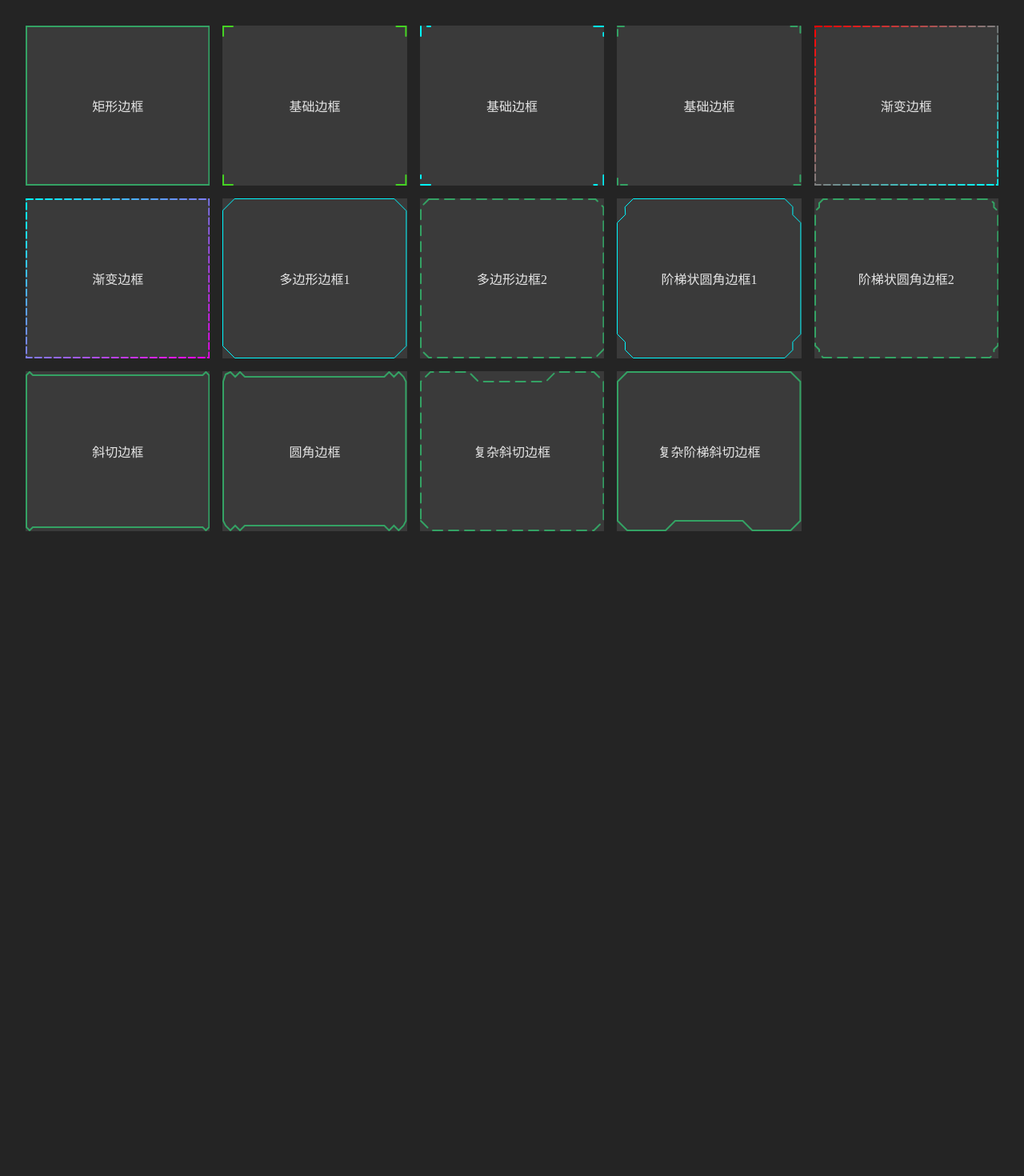
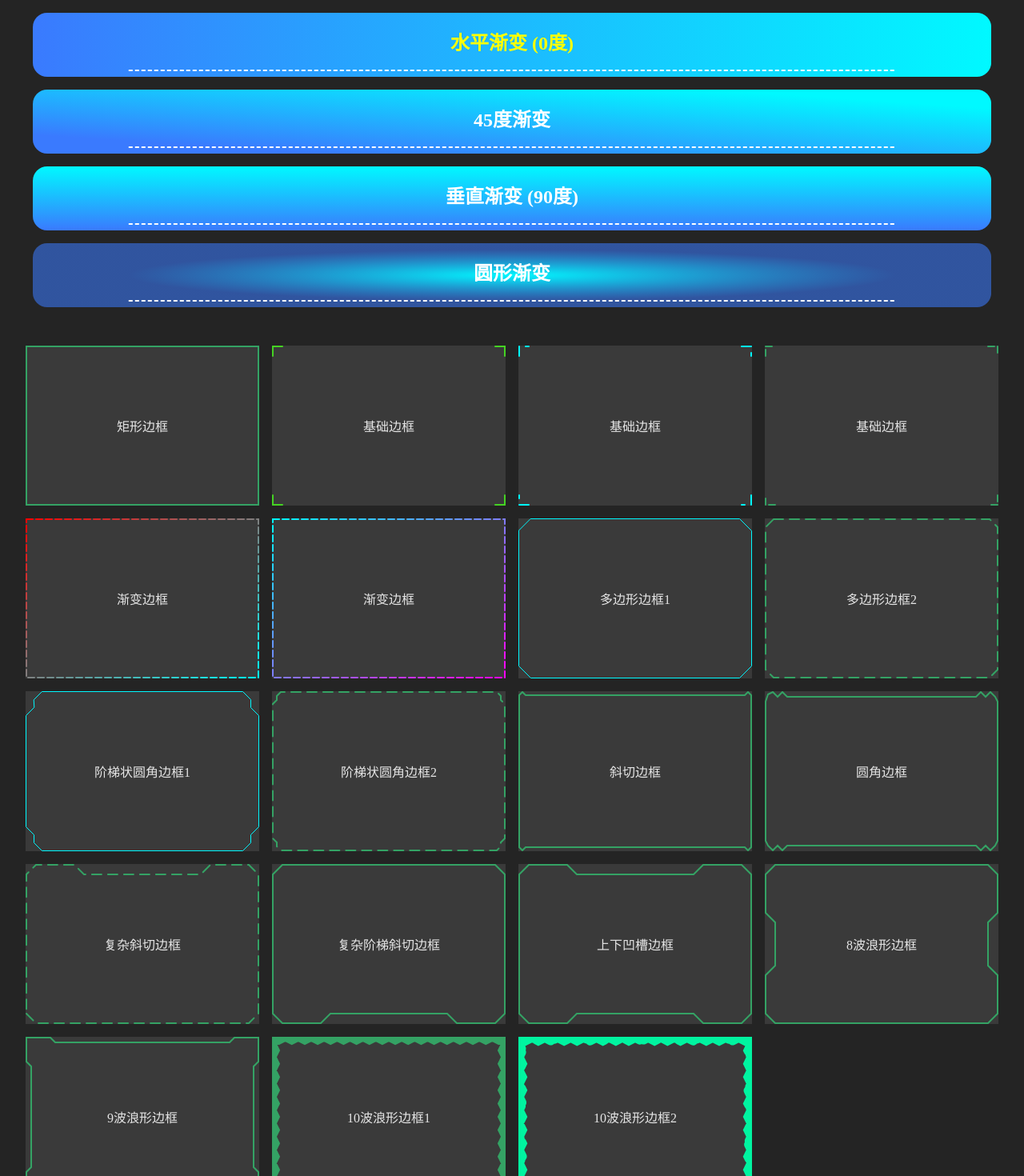
Before and after one commit to scqilin/vue3-svg-deco, a Vue app: page /demo in a window 1280 px wide. Shown: the top 1470 px of the page at 80% size. Before the commit the page ends 800 px from the top, so only its background shows below. Built offline with nearby package versions, Linux system fonts and the light colour scheme.

Commit message:
feat:border

```diff
--- a/src/components/borders/index.ts
+++ b/src/components/borders/index.ts
@@ -6,5 +6,9 @@ export { default as PolygonBorder3 } from './polygonBorders/PolygonBorder3.vue'
 export { default as PolygonBorder4 } from './polygonBorders/PolygonBorder4.vue'
 export { default as PolygonBorder5 } from './polygonBorders/PolygonBorder5.vue'
 export { default as PolygonBorder6 } from './polygonBorders/PolygonBorder6.vue'
+export { default as PolygonBorder7 } from './polygonBorders/PolygonBorder7.vue'
+export { default as PolygonBorder8 } from './polygonBorders/PolygonBorder8.vue'
+export { default as PolygonBorder9 } from './polygonBorders/PolygonBorder9.vue'
+export { default as PolygonBorder10 } from './polygonBorders/PolygonBorder10.vue'
 
 export { default as RectBorder } from './RectBorder.vue'
--- /dev/null
+++ b/src/components/borders/polygonBorders/PolygonBorder10.vue
@@ -0,0 +1,64 @@
+<template>
+  <DecoDiv>
+    <slot></slot>
+    <template #svg="{ slotWidth, slotHeight }">
+      <BasePolygon v-bind="props" :width="slotWidth" :height="slotHeight"
+        :points="computedPoints(slotWidth, slotHeight)" />
+    </template>
+  </DecoDiv>
+</template>
+
+<script setup lang="ts">
+import { baseGraphProps, polygonProps } from '../../baseGraph/props';
+import { BasePolygon } from '../../baseGraph';
+import DecoDiv from '../../common/DecoDiv.vue';
+
+const props = defineProps({
+  ...baseGraphProps,
+  ...polygonProps,
+  bevelSize: { type: Number, default: 4 },
+});
+
+const computedPoints = (width: number, height: number) => {
+  let { bevelSize, strokeWidth } = props;
+  const halfStroke = strokeWidth / 20; // 这里的12是为了让边框外溢 制造相框效果
+
+  // 上下边锯齿数量和宽度
+  const teethCountX = Math.max(2, Math.floor((width - halfStroke * 2) / (bevelSize * 2)));
+  const toothW = (width - halfStroke * 2) / teethCountX;
+  // 左右边锯齿数量和高度
+  const teethCountY = Math.max(2, Math.floor((height - halfStroke * 2) / (bevelSize * 2)));
+  const toothH = (height - halfStroke * 2) / teethCountY;
+
+  const points = [];
+
+  // 上边锯齿（左到右）
+  for (let i = 0; i <= teethCountX; i++) {
+    const x = halfStroke + i * toothW;
+    const y = (i % 2 === 0) ? halfStroke : halfStroke + toothH / 2;
+    points.push([x, y]);
+  }
+  // 右边锯齿（上到下）
+  for (let i = 1; i <= teethCountY; i++) {
+    const y = halfStroke + i * toothH;
+    const x = (i % 2 === 0) ? width - halfStroke - toothW / 2 : width - halfStroke;
+    points.push([x, y]);
+  }
+  // 下边锯齿（右到左）
+  for (let i = teethCountX - 1; i >= 0; i--) {
+    const x = halfStroke + i * toothW;
+    const y = ((teethCountX - i) % 2 === 0) ? height - halfStroke : height - halfStroke - toothH / 2;
+    points.push([x, y]);
+  }
+  // 左边锯齿（下到上）
+  for (let i = teethCountY - 1; i > 0; i--) {
+    const y = halfStroke + i * toothH;
+    const x = (i % 2 === 0) ? halfStroke + toothW / 2 : halfStroke;
+    points.push([x, y]);
+  }
+  // 闭合
+  points.push(points[0]);
+
+  return points.map(p => p.join(",")).join(" ");
+};
+</script>
--- /dev/null
+++ b/src/components/borders/polygonBorders/PolygonBorder7.vue
@@ -0,0 +1,55 @@
+<template>
+  <DecoDiv>
+    <slot></slot>
+    <template #svg="{ slotWidth, slotHeight }">
+      <BasePolygon v-bind="props" :width="slotWidth" :height="slotHeight"
+        :points="computedPoints(slotWidth, slotHeight)" />
+    </template>
+  </DecoDiv>
+</template>
+
+<script setup lang="ts">
+import { baseGraphProps, polygonProps } from '../../baseGraph/props';
+import { BasePolygon } from '../../baseGraph';
+import DecoDiv from '../../common/DecoDiv.vue';
+
+const props = defineProps({
+  ...baseGraphProps,
+  ...polygonProps,
+  bevelSize: { type: Number, default: 12 }
+});
+
+const computedPoints = (width: number, height: number) => {
+  let { bevelSize, strokeWidth } = props;
+  const halfStroke = strokeWidth / 2;
+  // 计算最大允许的 bevelSize，保证凹槽不会重叠
+  const maxBevel = Math.floor((width - halfStroke * 2) / 14); // 6+6+1+1=14
+  if (bevelSize > maxBevel) bevelSize = maxBevel;
+
+  return [
+    // 左上
+    [halfStroke, bevelSize + halfStroke],
+    [bevelSize + halfStroke, halfStroke],
+    // 上边中部（凹槽）
+    [bevelSize * 5 + halfStroke, halfStroke],
+    [bevelSize * 6 + halfStroke, bevelSize + halfStroke],
+    [width - bevelSize * 6 - halfStroke, bevelSize + halfStroke],
+    [width - bevelSize * 5 - halfStroke, halfStroke],
+    // 右上
+    [width - bevelSize - halfStroke, halfStroke],
+    [width - halfStroke, bevelSize + halfStroke],
+    // 右侧
+    [width - halfStroke, height - bevelSize - halfStroke],
+    // 右下
+    [width - bevelSize - halfStroke, height - halfStroke],
+    // 下边中部（凹槽）
+    [width - bevelSize * 5 - halfStroke, height - halfStroke],
+    [width - bevelSize * 6 - halfStroke, height - bevelSize - halfStroke],
+    [bevelSize * 6 + halfStroke, height - bevelSize - halfStroke],
+    [bevelSize * 5 + halfStroke, height - halfStroke],
+    // 左下
+    [bevelSize + halfStroke, height - halfStroke],
+    [halfStroke, height - bevelSize - halfStroke]
+  ].map(p => Array.isArray(p) ? p.join(',') : p).join(' ');
+};
+</script>
--- /dev/null
+++ b/src/components/borders/polygonBorders/PolygonBorder8.vue
@@ -0,0 +1,56 @@
+<template>
+  <DecoDiv>
+    <slot></slot>
+    <template #svg="{ slotWidth, slotHeight }">
+      <BasePolygon v-bind="props" :width="slotWidth" :height="slotHeight"
+        :points="computedPoints(slotWidth, slotHeight)" />
+    </template>
+  </DecoDiv>
+</template>
+
+<script setup lang="ts">
+import { baseGraphProps, polygonProps } from '../../baseGraph/props';
+import { BasePolygon } from '../../baseGraph';
+import DecoDiv from '../../common/DecoDiv.vue';
+
+const props = defineProps({
+  ...baseGraphProps,
+  ...polygonProps,
+  bevelSize: { type: Number, default: 12 }
+});
+
+const computedPoints = (width: number, height: number) => {
+  let { bevelSize, strokeWidth } = props;
+  const halfStroke = strokeWidth / 2;
+  // 计算最大允许的 bevelSize，保证凹槽不会重叠
+  const maxBevel = Math.floor((height - halfStroke * 2) / 14); // 使用高度计算最大凹槽
+  if (bevelSize > maxBevel) bevelSize = maxBevel;
+
+  return [
+    // 上边
+    [bevelSize + halfStroke, halfStroke],
+    [width - bevelSize - halfStroke, halfStroke],
+    // 右上
+    [width - halfStroke, bevelSize + halfStroke],
+    // 右边凹槽
+    [width - halfStroke, bevelSize * 5 + halfStroke],
+    [width - bevelSize - halfStroke, bevelSize * 6 + halfStroke],
+    [width - bevelSize - halfStroke, height - bevelSize * 6 - halfStroke],
+    [width - halfStroke, height - bevelSize * 5 - halfStroke],
+    // 右下
+    [width - halfStroke, height - bevelSize - halfStroke],
+    [width - bevelSize - halfStroke, height - halfStroke],
+    // 下边
+    [bevelSize + halfStroke, height - halfStroke],
+    // 左下
+    [halfStroke, height - bevelSize - halfStroke],
+    // 左边凹槽
+    [halfStroke, height - bevelSize * 5 - halfStroke],
+    [bevelSize + halfStroke, height - bevelSize * 6 - halfStroke],
+    [bevelSize + halfStroke, bevelSize * 6 + halfStroke],
+    [halfStroke, bevelSize * 5 + halfStroke],
+    // 左上
+    [halfStroke, bevelSize + halfStroke],
+  ].map(p => Array.isArray(p) ? p.join(',') : p).join(' ');
+};
+</script>
--- /dev/null
+++ b/src/components/borders/polygonBorders/PolygonBorder9.vue
@@ -0,0 +1,57 @@
+<template>
+  <DecoDiv>
+    <slot></slot>
+    <template #svg="{ slotWidth, slotHeight }">
+      <BasePolygon v-bind="props" :width="slotWidth" :height="slotHeight"
+        :points="computedPoints(slotWidth, slotHeight)" />
+    </template>
+  </DecoDiv>
+</template>
+
+<script setup lang="ts">
+import { baseGraphProps, polygonProps } from '../../baseGraph/props';
+import { BasePolygon } from '../../baseGraph';
+import DecoDiv from '../../common/DecoDiv.vue';
+
+const props = defineProps({
+  ...baseGraphProps,
+  ...polygonProps,
+  bevelSize: { type: Number, default: 6 }
+});
+
+const computedPoints = (width: number, height: number) => {
+  let { bevelSize, strokeWidth } = props;
+  const halfStroke = strokeWidth / 2;
+  // 计算最大允许的 bevelSize，保证凹槽不会重叠
+  const maxBevel = Math.floor(Math.min(width, height) / 14);
+  if (bevelSize > maxBevel) bevelSize = maxBevel;
+
+  return [
+    // 上边凹槽
+    [halfStroke, halfStroke],
+    [bevelSize * 5 + halfStroke, halfStroke],
+    [bevelSize * 6 + halfStroke, bevelSize + halfStroke],
+    [width - bevelSize * 6 - halfStroke, bevelSize + halfStroke],
+    [width - bevelSize * 5 - halfStroke, halfStroke],
+    [width - halfStroke, halfStroke],
+    // 右边凹槽
+    [width - halfStroke, bevelSize * 5 + halfStroke],
+    [width - bevelSize - halfStroke, bevelSize * 6 + halfStroke],
+    [width - bevelSize - halfStroke, height - bevelSize * 6 - halfStroke],
+    [width - halfStroke, height - bevelSize * 5 - halfStroke],
+    [width - halfStroke, height - halfStroke],
+    // 下边凹槽
+    [width - bevelSize * 5 - halfStroke, height - halfStroke],
+    [width - bevelSize * 6 - halfStroke, height - bevelSize - halfStroke],
+    [bevelSize * 6 + halfStroke, height - bevelSize - halfStroke],
+    [bevelSize * 5 + halfStroke, height - halfStroke],
+    [halfStroke, height - halfStroke],
+    // 左边凹槽
+    [halfStroke, height - bevelSize * 5 - halfStroke],
+    [bevelSize + halfStroke, height - bevelSize * 6 - halfStroke],
+    [bevelSize + halfStroke, bevelSize * 6 + halfStroke],
+    [halfStroke, bevelSize * 5 + halfStroke],
+    [halfStroke, halfStroke],
+  ].map(p => Array.isArray(p) ? p.join(',') : p).join(' ');
+};
+</script>
--- a/src/pages/Demo.vue
+++ b/src/pages/Demo.vue
@@ -1,25 +1,30 @@
 <script setup lang="ts">
 import {
   BaseBorder, GradientBorder, RectBorder,
-  PolygonBorder1, PolygonBorder2, PolygonBorder3, PolygonBorder4, PolygonBorder5, PolygonBorder6
+  PolygonBorder1, PolygonBorder2, PolygonBorder3, PolygonBorder4, PolygonBorder5, PolygonBorder6,
+  PolygonBorder7, PolygonBorder8, PolygonBorder9, PolygonBorder10
 } from '@/components/borders';
 
 import { Header } from '@/components/headers';
 
-const width = 400;
-const height = 100;
 const strokeWidth = 2;
 const stroke = '#34a264'; //00f9ff
-const color2 = '#ff00ff';
-const dashoffsetAnimate = false;
+
 </script>
 
 <template>
+  <div class="header-container">
+    <Header title="水平渐变 (0度)" color1="#3a7afe" color2="#00f9ff" textColor="#ffff00" lineColor="#ffffff" fontSize="24px"
+      :radius="18" :angle="0" />
+    <Header title="45度渐变" color1="#3a7afe" color2="#00f9ff" lineColor="#ffffff" fontSize="24px" :radius="18"
+      :angle="45" />
+    <Header title="垂直渐变 (90度)" color1="#3a7afe" color2="#00f9ff" lineColor="#ffffff" fontSize="24px" :radius="18"
+      :angle="90" />
+    <Header title="圆形渐变" color1="#00f9ff" color2="#3a7afe90" textColor="#ffffff" lineColor="#ffffff" fontSize="24px"
+      :radius="18" gradientType="radial" :radialCenterX="50" :radialCenterY="50" :radialRadius="40" />
+  </div>
   <div class="demo-container">
-    <!-- <Header :width="1200" :height="80" title="水平渐变 (0度)" color1="#3a7afe" color2="#00f9ff" textColor="#ffff00" lineColor="#ffffff" fontSize="24px" :radius="18" :angle="0"/>
-    <Header :width="1200" :height="80" title="45度渐变" color1="#3a7afe" color2="#00f9ff"  lineColor="#ffffff" fontSize="24px" :radius="18" :angle="45"/>
-    <Header :width="1200" :height="80" title="垂直渐变 (90度)" color1="#3a7afe" color2="#00f9ff" lineColor="#ffffff" fontSize="24px" :radius="18" :angle="90"/>
-    <Header :width="1200" :height="80" title="圆形渐变" color1="#00f9ff" color2="#3a7afe90" textColor="#ffffff" lineColor="#ffffff" fontSize="24px" :radius="18" gradientType="radial" :radialCenterX="50" :radialCenterY="50" :radialRadius="40"/> -->
+
     <RectBorder :strokeWidth="strokeWidth" :stroke="stroke">
       <div class="border-content">
         <span>矩形边框</span>
@@ -54,17 +59,18 @@ const dashoffsetAnimate = false;
     </GradientBorder>
 
     <PolygonBorder1 :bevelSize="15">
-      <div class="border-content" >
+      <div class="border-content">
         <span>多边形边框1</span>
       </div>
     </PolygonBorder1>
-    <PolygonBorder1 :strokeWidth="strokeWidth" :stroke="stroke" :strokeDasharray="'12,8'" :dur="'5s'" :dashoffsetValues="'0;40;0'">
+    <PolygonBorder1 :strokeWidth="strokeWidth" :stroke="stroke" :strokeDasharray="'12,8'" :dur="'5s'"
+      :dashoffsetValues="'0;40;0'">
       <div class="border-content">
         <span>多边形边框2</span>
       </div>
     </PolygonBorder1>
     <PolygonBorder2 :bevelSize="10">
-      <div class="border-content" >
+      <div class="border-content">
         <span>阶梯状圆角边框1</span>
       </div>
     </PolygonBorder2>
@@ -88,19 +94,58 @@ const dashoffsetAnimate = false;
         <span>复杂斜切边框</span>
       </div>
     </PolygonBorder5>
-    <PolygonBorder6 :strokeWidth="strokeWidth" :stroke="stroke" >
+    <PolygonBorder6 :strokeWidth="strokeWidth" :stroke="stroke">
       <div class="border-content">
         <span>复杂阶梯斜切边框</span>
       </div>
     </PolygonBorder6>
+    <PolygonBorder7 :strokeWidth="strokeWidth" :stroke="stroke">
+      <div class="border-content">
+        <span>上下凹槽边框</span>
+      </div>
+    </PolygonBorder7>
+    <PolygonBorder8 :strokeWidth="strokeWidth" :stroke="stroke">
+      <div class="border-content">
+        <span>8波浪形边框</span>
+      </div>
+    </PolygonBorder8>
+    <PolygonBorder9 :strokeWidth="strokeWidth" :stroke="stroke">
+      <div class="border-content">
+        <span>9波浪形边框</span>
+      </div>
+    </PolygonBorder9>
+    <PolygonBorder10 :strokeWidth="10" :stroke="stroke">
+      <div class="border-content">
+        <span>10波浪形边框1</span>
+      </div>
+    </PolygonBorder10>
+    <PolygonBorder10 :strokeWidth="12" :stroke="'#00f4a0'" :strokeDasharray="'20,5'" :dur="'10s'">
+      <div class="border-content">
+        <span>10波浪形边框2</span>
+      </div>
+    </PolygonBorder10>
   </div>
 </template>
 
 <style scoped>
+.header-container {
+  width: 100%;
+  display: flex;
+  flex-direction: column;
+  align-items: center;
+  gap: 1rem;
+  padding: 1rem;
+
+  &>* {
+    width: 96%;
+  }
+
+}
+
 .demo-container {
   padding: 2rem;
   display: grid;
-  grid-template-columns: repeat(5, minmax(100px, 1fr));
+  grid-template-columns: repeat(4, minmax(100px, 1fr));
   gap: 1rem;
 
   &>* {
```
